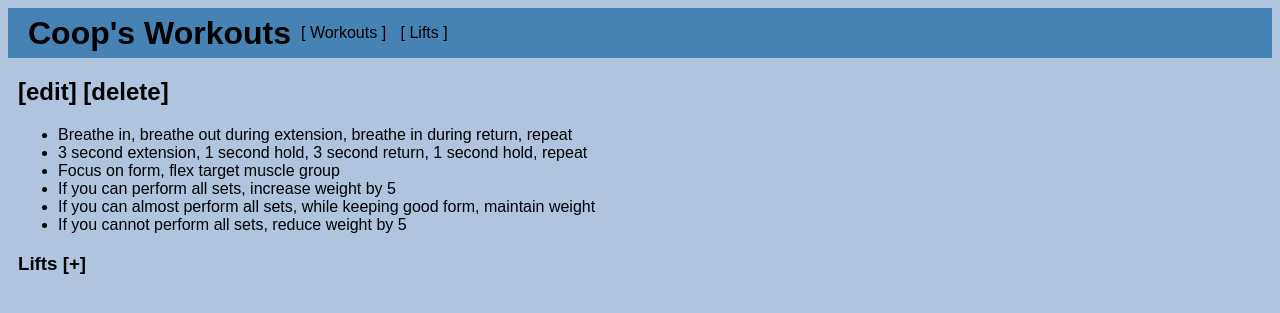
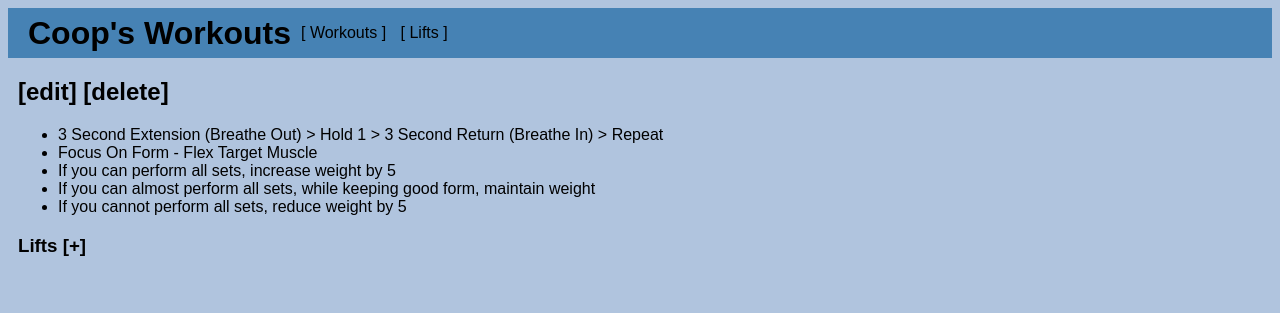
Before and after one commit to coopertuch/GA-Project-4, a Django app: template workout/templates/workout/workout_detail.html in a window 1280 px wide. Shown: the top 313 px of the page. Run offline with Django 3.2, Linux system fonts and the light colour scheme; the template is opened without the code that fills it, so the values that code supplies are empty.

Commit message:
workouts complete

```diff
--- a/workout/templates/workout/workout_detail.html
+++ b/workout/templates/workout/workout_detail.html
@@ -7,12 +7,10 @@
   </h2>
   <ul>
     <li>
-      Breathe in, breathe out during extension, breathe in during return, repeat
+      3 Second Extension (Breathe Out) > Hold 1 > 3 Second Return (Breathe In) >
+      Repeat
     </li>
-    <li>
-      3 second extension, 1 second hold, 3 second return, 1 second hold, repeat
-    </li>
-    <li>Focus on form, flex target muscle group</li>
+    <li>Focus On Form - Flex Target Muscle</li>
     <li>If you can perform all sets, increase weight by 5</li>
     <li>
       If you can almost perform all sets, while keeping good form, maintain
```
